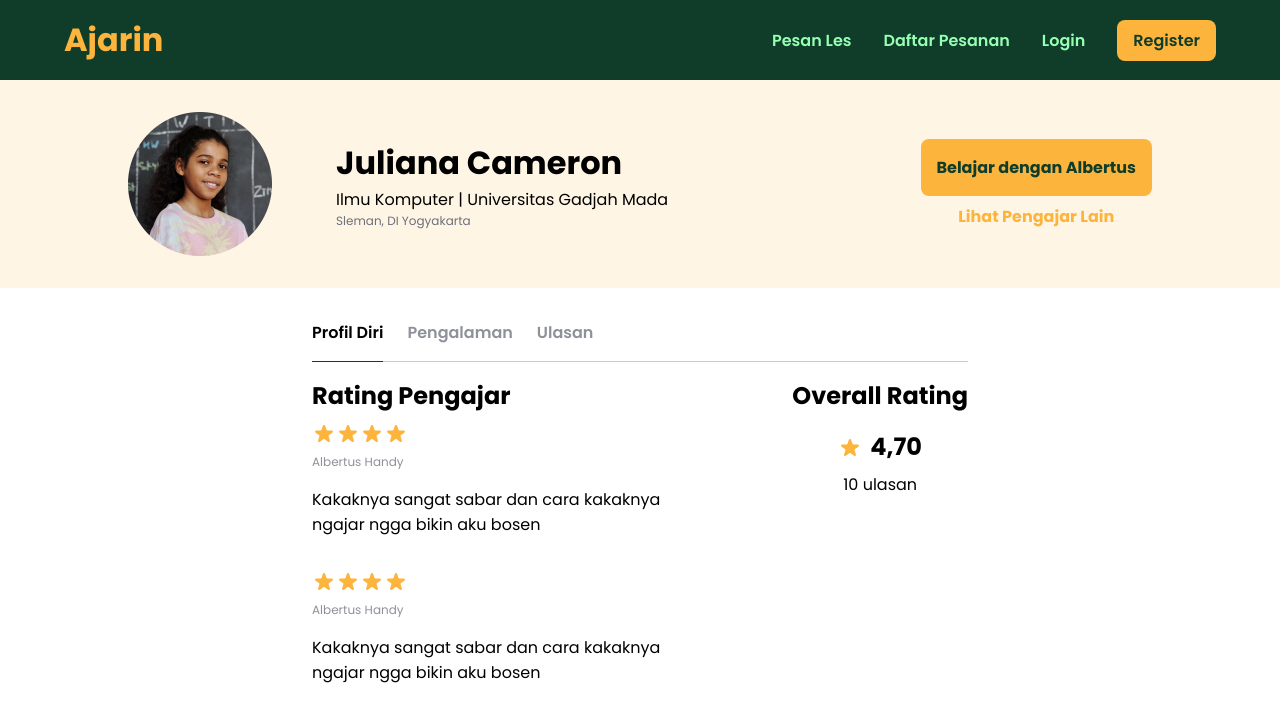
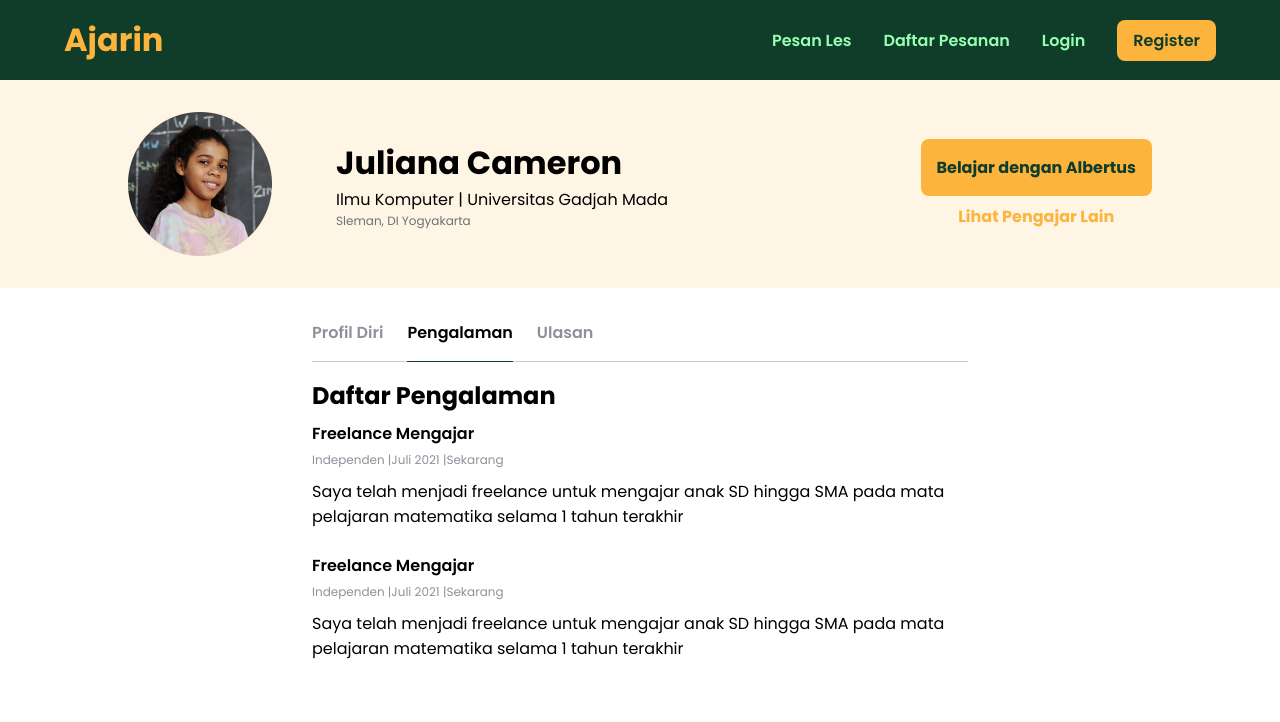
Before and after one commit to Skilvul-FE-29/group-project-front-end, a React (Vite) app: page /teachers/1 in a window 1280 px wide. Both pictures are taken after a click on the item "Pengalaman". Shown: the top 722 px of the page. Built offline with nearby package versions, Linux system fonts and the light colour scheme.

Commit message:
navigasi teacher details

```diff
--- a/src/App.jsx
+++ b/src/App.jsx
@@ -17,7 +17,7 @@ function App() {
           <Route path="/teachers/:id" element={<TeacherDetails />} />
           <Route path="/login" element={<Loginpage />}></Route>
           <Route path="/regis" element={<Regispage />}></Route>
-          <Route path="/teacher" element={<TeacherList />}></Route>
+          <Route path="/teachers" element={<TeacherList />}></Route>
           <Route path="/request" element={<RequestList />}></Route>
         </Routes>
       </BrowserRouter>
--- a/src/pages/TeacherDetails.jsx
+++ b/src/pages/TeacherDetails.jsx
@@ -1,14 +1,40 @@
-import React from 'react'
+import React, { useState } from 'react'
 import TeacherImg from '../images/teacher-sample.png'
 import Star from '../images/star.svg'
 import '../styles/teacher-details.css'
+import { Link } from 'react-router-dom'
+
+
 
 const TeacherDetails = () => {
+
+    const [isBio, setIsBio] = useState(true);
+    const [isExp, setIsExp] = useState(false);
+    const [isReview, setIsReview] = useState(false);
+
+    const handleBio = () => {
+        setIsBio(true);
+        setIsExp(false);
+        setIsReview(false);
+    }
+
+    const handleExp = () => {
+        setIsBio(false);
+        setIsExp(true);
+        setIsReview(false);
+    }
+
+    const handleReview = () => {
+        setIsBio(false);
+        setIsExp(false);
+        setIsReview(true);
+    }
+
     return (
         <section id='teacher-details'>
             <section id="teacher-header" className="teacher-header">
                 <div className="header-info">
-                    <img src={TeacherImg} alt="" classNameName="teacher-img" />
+                    <img src={TeacherImg} alt="" className="teacher-img" />
                     <div className="header-text">
                         <p className="name">Juliana Cameron</p>
                         <p className="jurusan">Ilmu Komputer | Universitas Gadjah Mada</p>
@@ -17,21 +43,21 @@ const TeacherDetails = () => {
                 </div>
                 <div className="header-btn">
                     <button id="submit">Belajar dengan Albertus</button>
-                    <a>Lihat Pengajar Lain</a>
+                    <Link to='/teachers'>Lihat Pengajar Lain</Link>
                 </div>
             </section>
             <section className="teacher-main">
                 <div className="sub-navbar">
                     <ul className="sub-navbar-menu">
-                        <li id="nav-profil" className="navbar-menu">Profil Diri</li>
-                        <li id="nav-pengalaman" className="navbar-menu hidden">Pengalaman</li>
-                        <li id="nav-ulasan" className="navbar-menu hidden">Ulasan</li>
+                        <li id="nav-profil" onClick={handleBio} className={isBio ? "navbar-menu" : "navbar-menu hidden"} >Profil Diri</li>
+                        <li id="nav-pengalaman" onClick={handleExp} className={isExp ? "navbar-menu" : "navbar-menu hidden"}>Pengalaman</li>
+                        <li id="nav-ulasan" onClick={handleReview} className={isReview ? "navbar-menu" : "navbar-menu hidden"} > Ulasan</li>
                     </ul>
                 </div>
 
 
                 <section id="teacher-details">
-                    <div id="profil-diri" className="sub-menu hidden">
+                    <div id="profil-diri" className={isBio ? "sub-menu" : "sub-menu hidden"}>
                         <div className="deskripsi-diri">
                             <h2>Deskripsi Diri</h2>
                             <p>Hai semuanya, aku adalah seorang mahasiswa matematika yang sangat tertarik pada dunia belajar mengajar. Aku memiliki pengalaman mengajar selama 6 bulan sebagai pengajar freelance dan sering mengikuti berbagai pelatihan softskill</p>
@@ -59,30 +85,30 @@ const TeacherDetails = () => {
                         </div>
                     </div>
 
-                    <div id="pengalaman" className="sub-menu hidden">
+                    <div id="pengalaman" className={isExp ? "sub-menu" : "sub-menu hidden"}>
                         <h2>Daftar Pengalaman</h2>
                         <div className="pengalaman-detail">
-                            <p class="posisi">Freelance Mengajar</p>
-                            <div class="pengalaman-status">
-                                <p class="lokasi">Independen |</p>
-                                <p class="mulai">Juli 2021 |</p>
-                                <p class="selesai">Sekarang</p>
+                            <p className="posisi">Freelance Mengajar</p>
+                            <div className="pengalaman-status">
+                                <p className="lokasi">Independen |</p>
+                                <p className="mulai">Juli 2021 |</p>
+                                <p className="selesai">Sekarang</p>
                             </div>
-                            <p class="deskripsi">Saya telah menjadi freelance untuk mengajar anak SD hingga SMA pada mata pelajaran matematika selama 1 tahun terakhir</p>
+                            <p className="deskripsi">Saya telah menjadi freelance untuk mengajar anak SD hingga SMA pada mata pelajaran matematika selama 1 tahun terakhir</p>
                         </div>
 
                         <div className="pengalaman-detail">
-                            <p class="posisi">Freelance Mengajar</p>
-                            <div class="pengalaman-status">
-                                <p class="lokasi">Independen |</p>
-                                <p class="mulai">Juli 2021 |</p>
-                                <p class="selesai">Sekarang</p>
+                            <p className="posisi">Freelance Mengajar</p>
+                            <div className="pengalaman-status">
+                                <p className="lokasi">Independen |</p>
+                                <p className="mulai">Juli 2021 |</p>
+                                <p className="selesai">Sekarang</p>
                             </div>
-                            <p class="deskripsi">Saya telah menjadi freelance untuk mengajar anak SD hingga SMA pada mata pelajaran matematika selama 1 tahun terakhir</p>
+                            <p className="deskripsi">Saya telah menjadi freelance untuk mengajar anak SD hingga SMA pada mata pelajaran matematika selama 1 tahun terakhir</p>
                         </div>
                     </div>
 
-                    <div id="ulasan" className="sub-menu">
+                    <div id="ulasan" className={isReview ? "sub-menu" : "sub-menu hidden"}>
                         <div id="rating-container" className="rating-pengajar">
                             <h2>Rating Pengajar</h2>
                             <div className="detail-rating">
```
